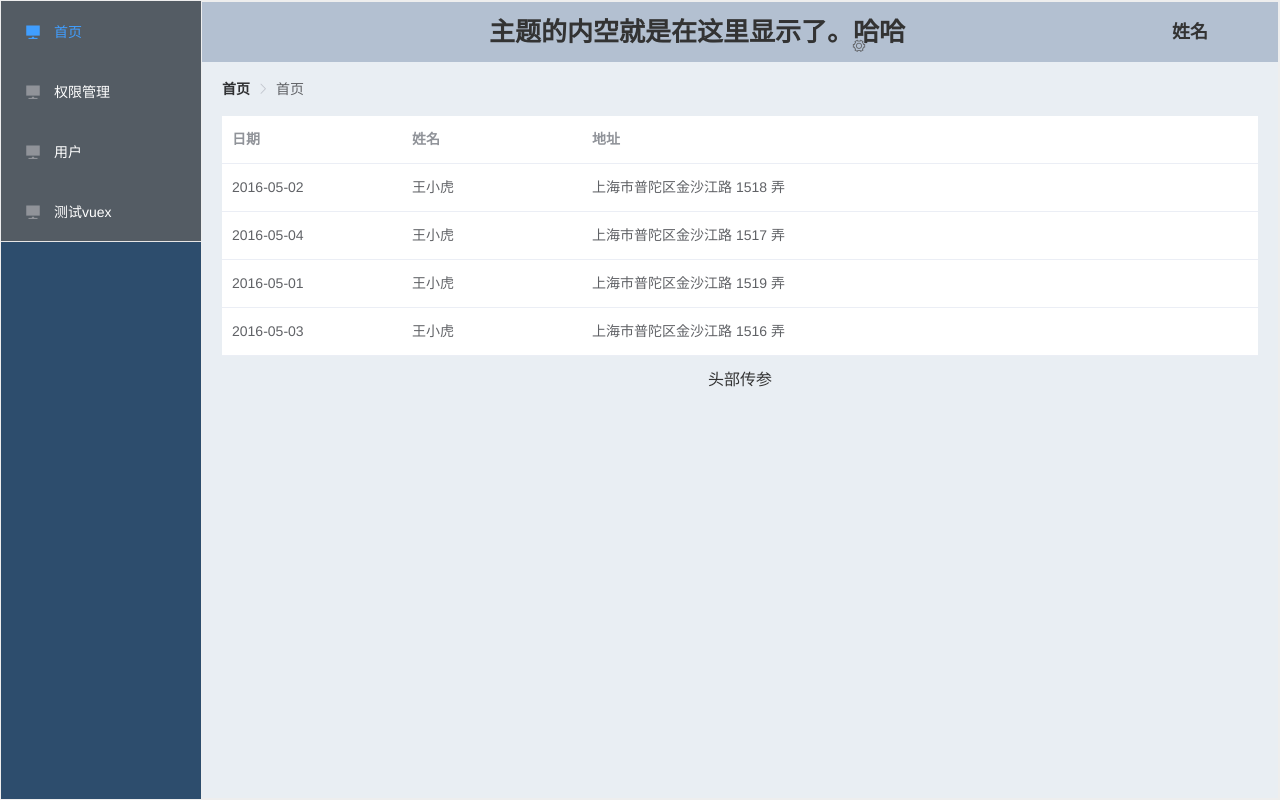
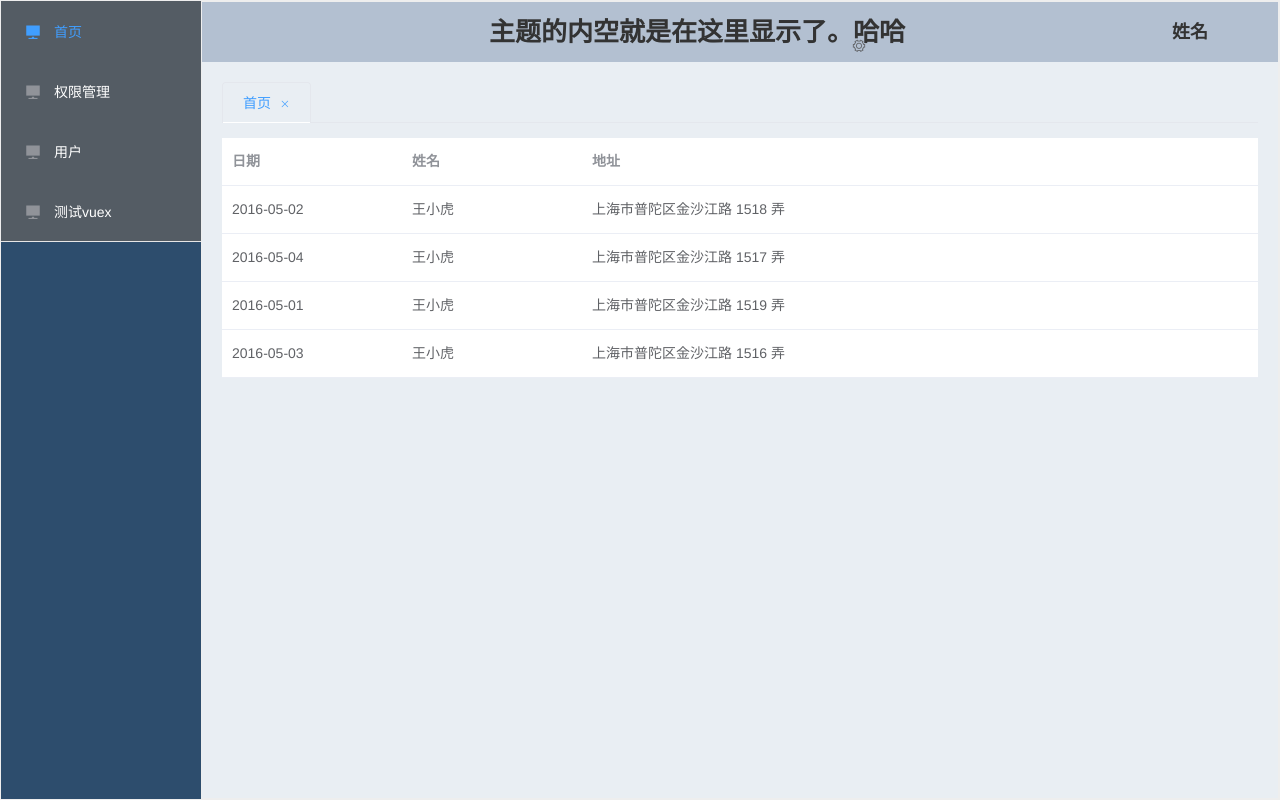
Before and after one commit to Ants-double/orchid-web, a Vue app: page /#/Home in a window 1280 px wide. Both pictures are taken after a click on the item "首页". Built offline with nearby package versions, Linux system fonts and the light colour scheme.

Commit message:
tab切换

```diff
--- a/src/components/Home.vue
+++ b/src/components/Home.vue
@@ -17,7 +17,7 @@
               v-for="(item, i) in navList"
               :key="i"
               :index="item.name"
-              @click="addTabs(item)"
+              @click="changeTabs(item)"
               style="text-align:left;width:100%;border-bottom:none !important;"
             >
               <template slot="title">
@@ -42,39 +42,37 @@
           <span class="username">姓名</span>
         </el-header>
         <el-main>
-<!--          <el-tabs v-model="tabsInfo.editableTabsValue"-->
-<!--                   type="card"-->
-<!--                   closable @tab-remove="removeTab">-->
-<!--            <el-tab-pane-->
-<!--              v-for="(item, index) in tabsInfo.editableTabs"-->
-<!--              :key="item.name"-->
-<!--              :label="item.title"-->
-<!--              :name="item.name"-->
+          <el-tabs v-model="editableTabsValue"
+                   type="card"
+                   closable @tab-remove="removeTab">
+            <el-tab-pane
+              v-for="(item, index) in editableTabs"
+              :key="item.name"
+              :label="item.title"
+              :name="item.name"
+            >
+                <component :is="item.componentName"></component>
+            </el-tab-pane>
+          </el-tabs>
+<!--          <el-breadcrumb-->
+<!--            class="breadcrumb-container"-->
+<!--            separator-class="el-icon-arrow-right"-->
+<!--          >-->
+<!--            <el-breadcrumb-item-->
+<!--              style="margin-bottom: 20px;"-->
+<!--              v-for="(item, index) in levelList"-->
+<!--              :key="index"-->
+<!--              :to="{ path: item.path }"-->
+<!--              >{{ item.meta.title }}</el-breadcrumb-item-->
 <!--            >-->
-<!--              <keep-alive>-->
-<!--                <component :is="item.componentName"></component>-->
-<!--              </keep-alive>-->
-<!--            </el-tab-pane>-->
-<!--          </el-tabs>-->
-          <el-breadcrumb
-            class="breadcrumb-container"
-            separator-class="el-icon-arrow-right"
-          >
-            <el-breadcrumb-item
-              style="margin-bottom: 20px;"
-              v-for="(item, index) in levelList"
-              :key="index"
-              :to="{ path: item.path }"
-              >{{ item.meta.title }}</el-breadcrumb-item
-            >
-          </el-breadcrumb>
-          <transition>
-            <keep-alive>
-              <router-view></router-view>
-            </keep-alive>
-          </transition>
+<!--          </el-breadcrumb>-->
+<!--          <transition>-->
+<!--            <keep-alive>-->
+<!--              <router-view></router-view>-->
+<!--            </keep-alive>-->
+<!--          </transition>-->
 
-          <p v-if="msgJson.msgFlog">{{ msgJson.msg }}</p>
+<!--          <p v-if="msgJson.msgFlog">{{ msgJson.msg }}</p>-->
         </el-main>
       </el-container>
     </el-container>
@@ -94,7 +92,9 @@ export default {
     return {
       msg: "主题的内空就是在这里显示了。哈哈",
       navList:routers,
-      levelList: []
+      levelList: [],
+      editableTabsValue: '',
+      editableTabs: [],
     };
   },
   computed:{
@@ -124,49 +124,43 @@ export default {
       }
       this.levelList = matched;
     },
-    addTabs(item){
-      if (item.meta.title == '首页'){
-        return
-      }
-      //去重
-      let editableTabsValue = this.tabsInfo.editableTabsValue+''
-      let tabIndex = this.tabsInfo.tabIndex
-      let info =  this.tabsInfo.editableTabs
-      if (!editableTabsValue.length){
-        info.push({
-          title:item.meta.title,
-          name:item.meta.title,
+    //切换tab 不过既然一直都在这个页面可以考虑不用vuex保存数据
+    changeTabs(item){
+      //检查是不是重复
+      let title = item.meta.title
+      let notUnique = false
+      notUnique  = this.editableTabs.some(function(val){
+        return val.title == title;
+      })
+      this.editableTabsValue = item.name;
+      if (!notUnique){
+        this.editableTabs.push({
+          title:title,
+          name:this.editableTabsValue,
           componentName: item.component
         })
-        tabIndex++;
-        editableTabsValue++;
-      }else{
-        //检查是不是重复
-        let title = item.meta.title
-        let notUnique = info.some(function(val){
-          return val.title == title;
-        })
-        if (!notUnique){
-          info.push({
-            title:title,
-            name:title,
-            componentName: item.component
-          })
-          tabIndex++;
-          editableTabsValue++;
-        }
+      }
+    },
+    removeTab(targetName) {
+      let tabs = this.editableTabs;
+      let activeName = this.editableTabsValue;
+      if (activeName === targetName) {
+        tabs.forEach((tab, index) => {
+          if (tab.name === targetName) {
+            let nextTab = tabs[index + 1] || tabs[index - 1];
+            if (nextTab) {
+              activeName = nextTab.name;
+            }
+          }
+        });
       }
 
-      let all = {
-        editableTabsValue:editableTabsValue+'',
-        editableTabs:info,
-        tabIndex:tabIndex+''
-      }
-      this.$store.commit("UpdateTabList",all)
-      console.log(this.tabsInfo.editableTabs)
+      this.editableTabsValue = activeName;
+      this.editableTabs = tabs.filter(tab => tab.name !== targetName);
     },
-    removeTab(targetName) {
-    }
+  },
+  mounted() {//刷新时根据当前路由，生成tab
+
   },
   watch: {
     $route() {
```
